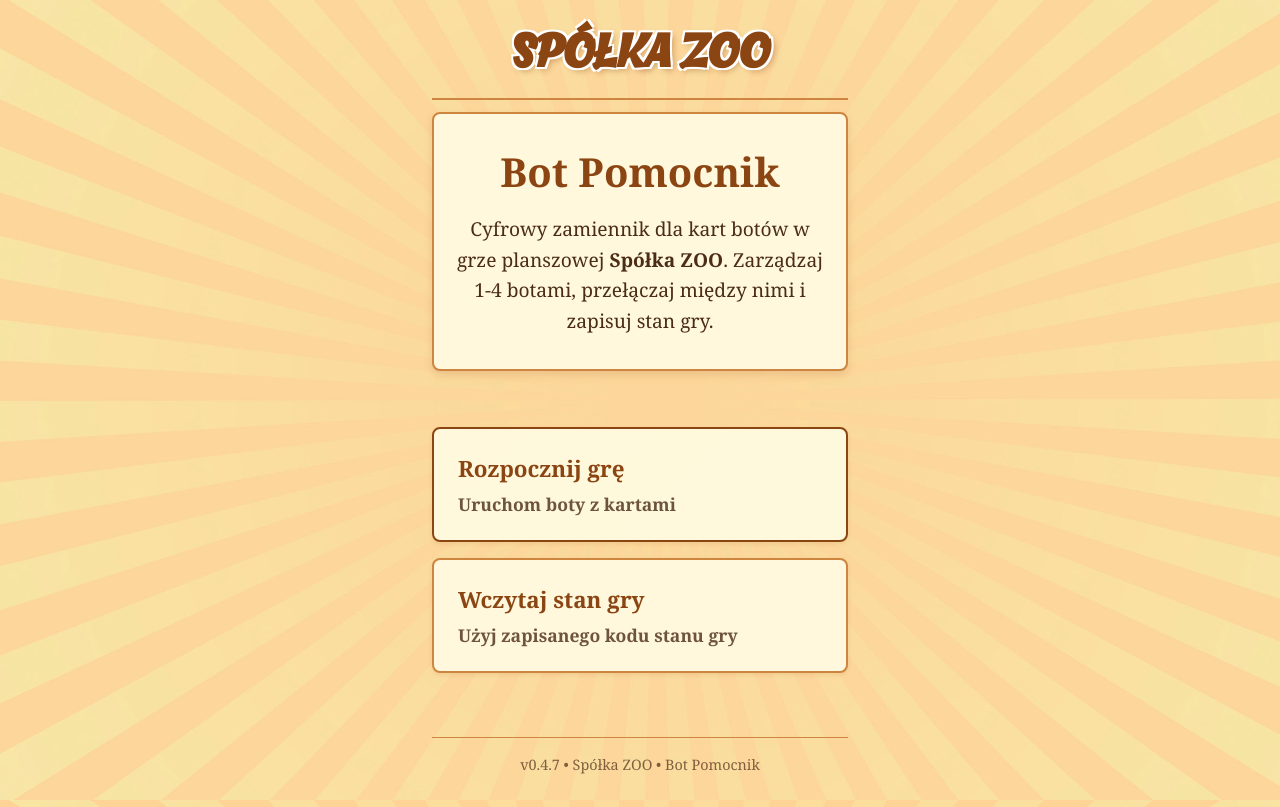
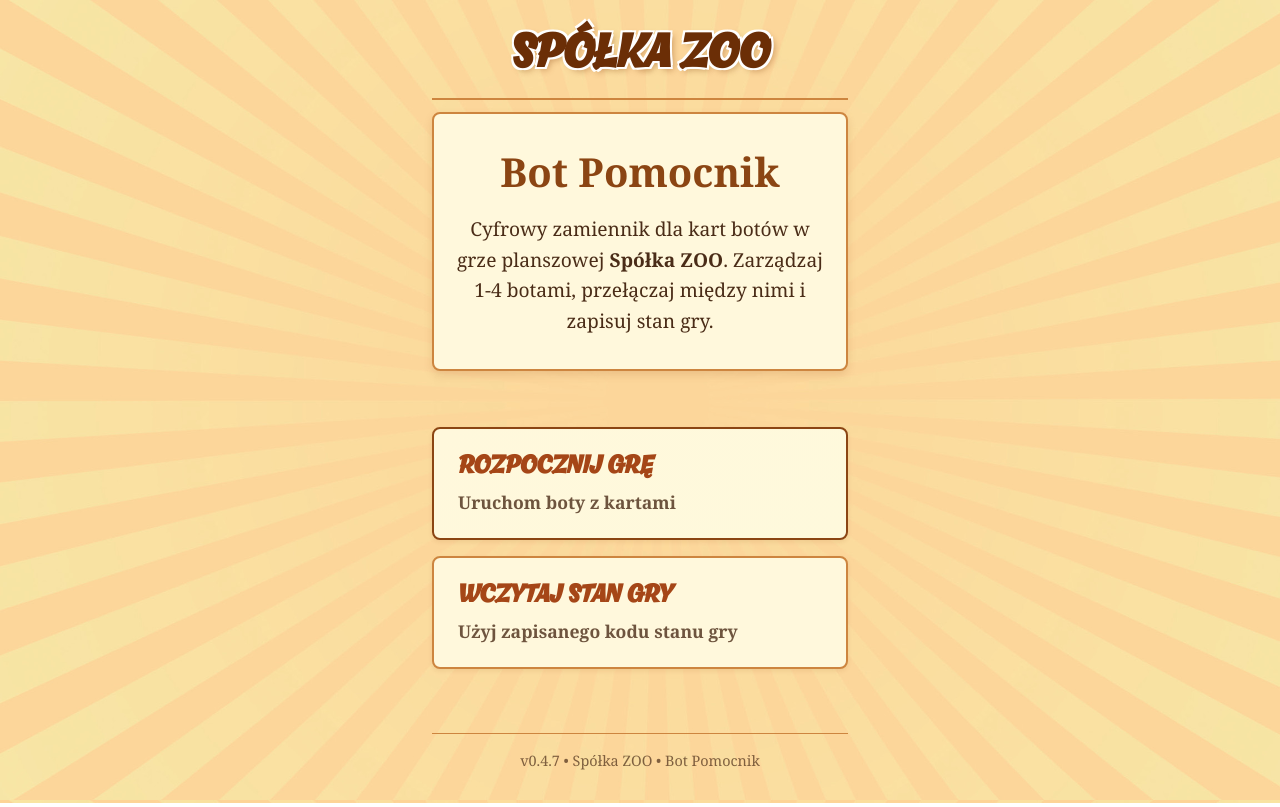
Before and after one commit to lukmarcus/spolka-zoo-bot-pomocnik, a React (Vite) app: page / in a window 1280 px wide. Built offline with nearby package versions, Linux system fonts and the light colour scheme.

Commit message:
main menu buttons font changed

```diff
--- a/src/components/ui/Home.module.css
+++ b/src/components/ui/Home.module.css
@@ -73,7 +73,8 @@
 }
 
 .menuButtonTitle {
-  color: var(--text-header);
+  font-family: var(--font-display);
+  color: #a54617;
   font-size: var(--font-size-menu-title);
   font-weight: bold;
   margin: 0;
@@ -128,6 +129,7 @@
   }
 
   .menuButtonTitle {
+    font-family: var(--font-display);
     font-size: 1.4rem;
   }
 
--- a/src/components/ui/Home.tsx
+++ b/src/components/ui/Home.tsx
@@ -16,14 +16,14 @@ const Home: React.FC = () => {
   const menuOptions = [
     {
       id: "start-game",
-      title: "Rozpocznij grę",
+      title: "ROZPOCZNIJ GRĘ",
       description: "Uruchom boty z kartami",
       action: handleStartGame,
       primary: true,
     },
     {
       id: "load-game",
-      title: "Wczytaj stan gry",
+      title: "WCZYTAJ STAN GRY",
       description: "Użyj zapisanego kodu stanu gry",
       action: () => navigate("/load"),
       disabled: false,
--- a/src/components/ui/Layout.module.css
+++ b/src/components/ui/Layout.module.css
@@ -21,7 +21,7 @@
 }
 
 .title {
-  color: var(--text-header);
+  color: #6b2e06;
   font-size: clamp(
     2.2rem,
     5vw,
```
